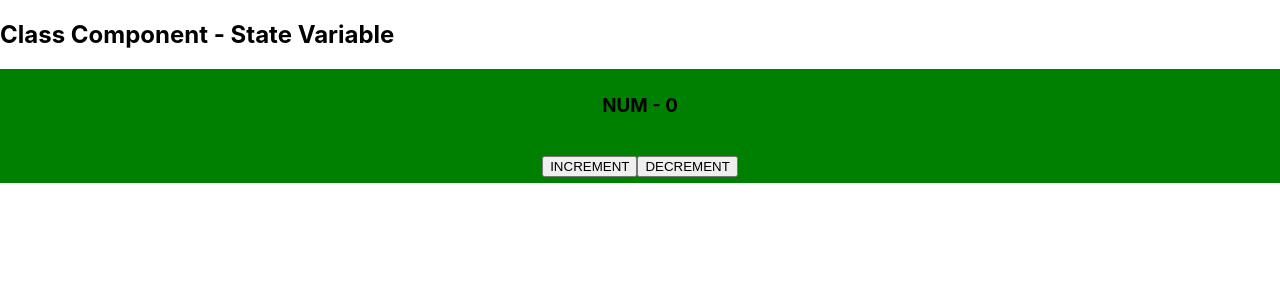
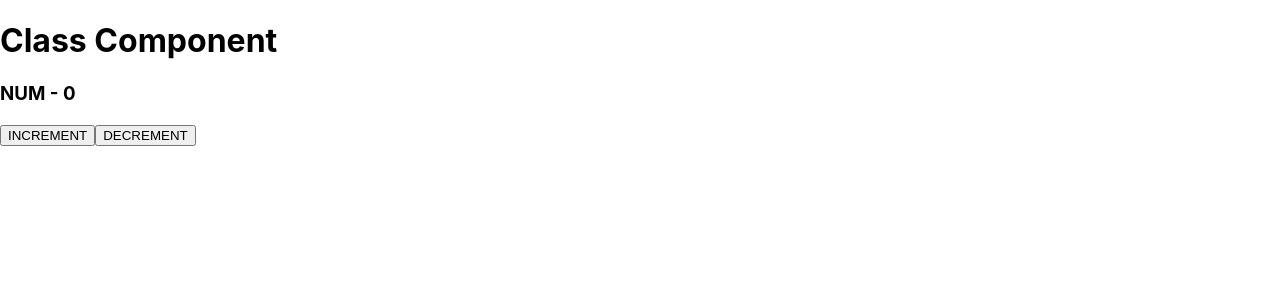
Before and after one commit to Harshvardhan-deep/react_session, a React (Create React App) app: page / in a window 1280 px wide. Shown: the top 300 px of the page. Built offline with nearby package versions, Linux system fonts and the light colour scheme.

Commit message:
Class-Comp

```diff
--- a/src/components/ClassComp.js
+++ b/src/components/ClassComp.js
@@ -1,54 +1,53 @@
-import React, { Component } from 'react';
+import React, { Component } from "react";
 
 class ClassComp extends Component {
 
-    constructor(props) {
+    constructor() {
 
-        super(props);
+        super();
+        console.log("Constructor called");
 
         this.state = {
             count: 0
-        }
+        };
+    }
 
+    componentDidMount() {
+        console.log("Component Did Mount called");
+    }
 
+    shouldComponentUpdate() {
+        console.log('');
+    }
+
+    componentDidUpdate() {
+        console.log("Component Did Update called");
+        return true;
     }
 
     increaseFn = () => {
-        console.log('INCREMENT...');
+        console.log("INCREMENT...");
         this.setState({ count: this.state.count + 1 });
     }
 
-
     decreaseFn = () => {
-        console.log('DECREMENT...');
+        console.log("DECREMENT...");
         this.setState({ count: this.state.count - 1 });
     }
 
     render() {
+        console.log("Render called");
         return (
             <>
-                <h2 id='numdisplay'>Class Component - State Variable</h2>
+                <h1>Class Component</h1>
 
-                <div style={{ textAlign: 'center', backgroundColor: 'green', padding: '6px' }}>
+                <h3>NUM - {this.state.count}</h3>
 
-                    <h3>NUM - {this.state.count}</h3>
-
-                    <br></br>
-
-                    <button onClick={this.increaseFn}>INCREMENT</button>
-                    <button onClick={this.decreaseFn}>DECREMENT</button>
-
-                </div>
-
-                <div>
-
-                </div>
-
+                <button onClick={this.increaseFn}>INCREMENT</button>
+                <button onClick={this.decreaseFn}>DECREMENT</button>
             </>
         )
     }
-
-
 }
 
 export default ClassComp;
```
